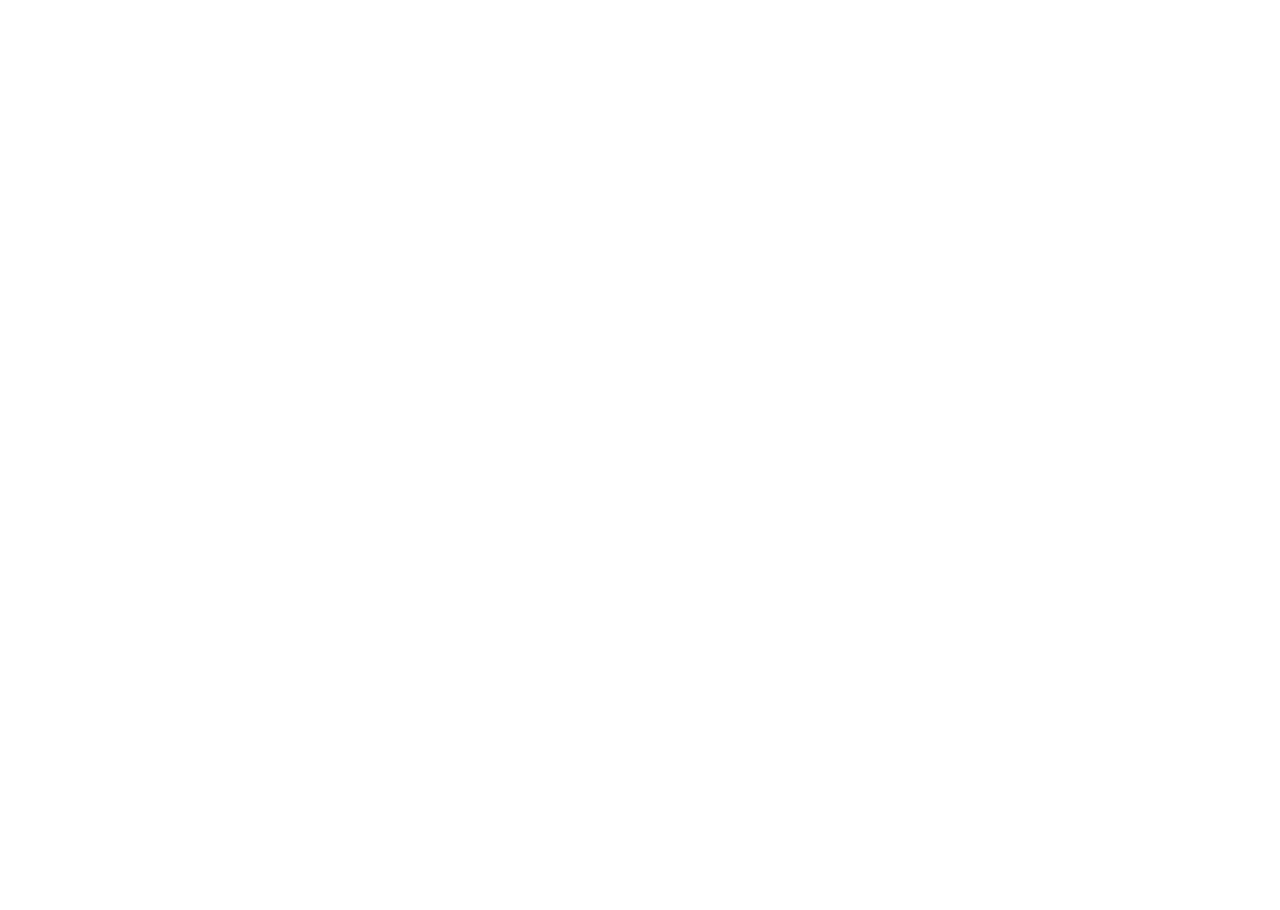
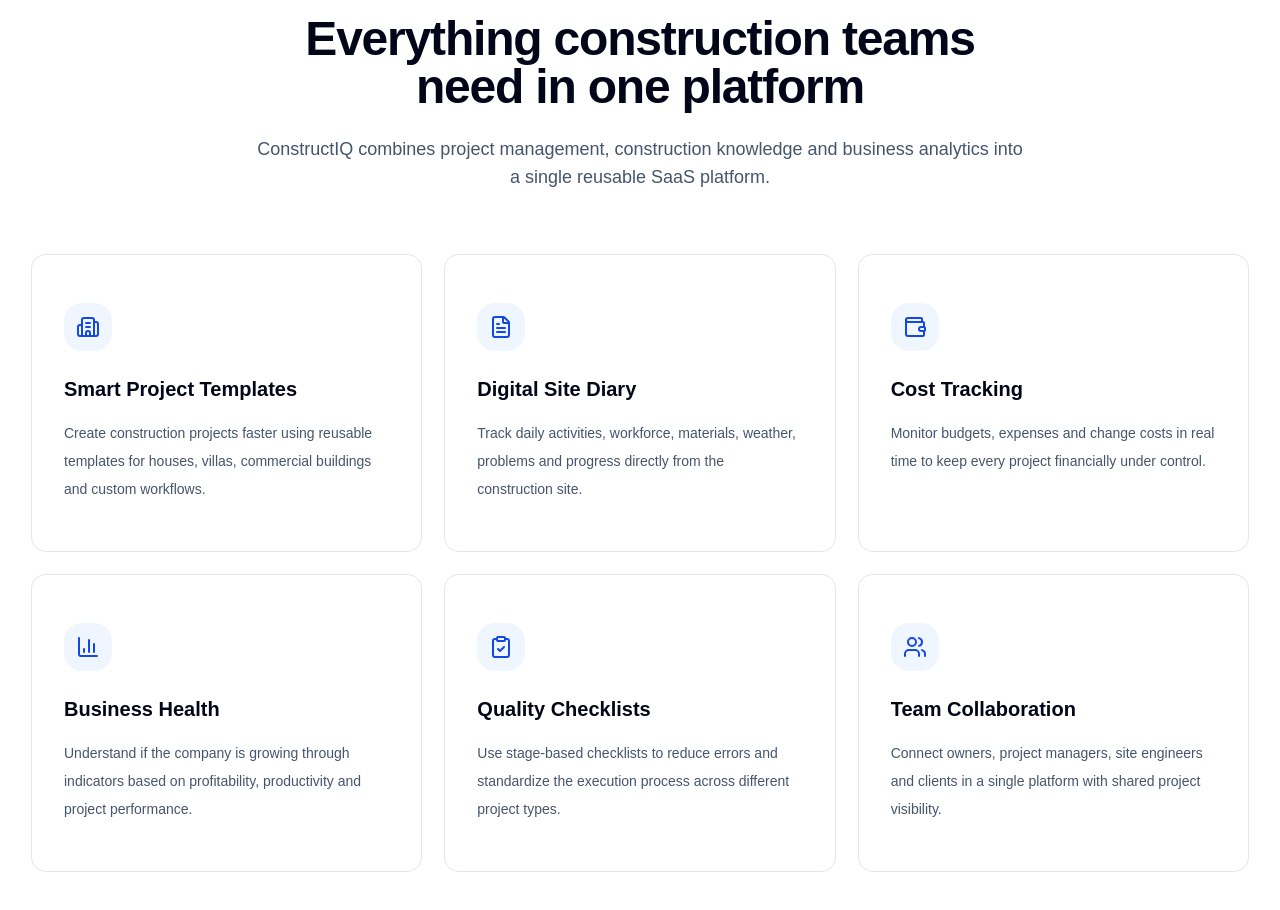
Before and after one commit to Manucu/ConstructIQ, a React (Vite) app in the folder frontend/: page / in a window 1280 px wide. Shown: the part 980-1890 px from the top of the page. Before the commit the page ends 863 px from the top, so only its background shows below. Built offline with nearby package versions, Linux system fonts and the light colour scheme.

Commit message:
Add landing page features section

```diff
--- a/frontend/src/components/common/Container.tsx
+++ b/frontend/src/components/common/Container.tsx
@@ -1,14 +1,21 @@
-import type { ReactNode } from "react";
+import type { ComponentPropsWithoutRef } from "react";
 import { cn } from "@/lib/utils";
 
-interface ContainerProps {
-  children: ReactNode;
-  className?: string;
-}
+type ContainerProps = ComponentPropsWithoutRef<"div">;
 
-export function Container({ children, className }: ContainerProps) {
+export function Container({
+  className,
+  children,
+  ...props
+}: ContainerProps) {
   return (
-    <div className={cn("mx-auto w-full max-w-7xl px-6 lg:px-8", className)}>
+    <div
+      className={cn(
+        "mx-auto w-full max-w-7xl px-6 lg:px-8",
+        className
+      )}
+      {...props}
+    >
       {children}
     </div>
   );
--- a/frontend/src/components/common/Section.tsx
+++ b/frontend/src/components/common/Section.tsx
@@ -1,11 +1,19 @@
-import type { ReactNode } from "react";
+import type { ComponentPropsWithoutRef } from "react";
 import { cn } from "@/lib/utils";
 
-interface SectionProps {
-  children: ReactNode;
-  className?: string;
+type SectionProps = ComponentPropsWithoutRef<"section">;
+
+export function Section({
+  children,
+  className,
+  ...props
+}: SectionProps) {
+  return (
+    <section
+      className={cn("py-24", className)}
+      {...props}
+    >
+      {children}
+    </section>
+  );
 }
-
-export function Section({ children, className }: SectionProps) {
-  return <section className={cn("py-24", className)}>{children}</section>;
-}
--- a/frontend/src/features/landing/sections/Features.tsx
+++ b/frontend/src/features/landing/sections/Features.tsx
@@ -0,0 +1,100 @@
+import {
+  BarChart3,
+  Building2,
+  ClipboardCheck,
+  FileText,
+  Users,
+  Wallet,
+} from "lucide-react";
+import { Card, CardContent } from "@/components/ui/card";
+import { Container } from "@/components/common/Container";
+import { Section } from "@/components/common/Section";
+
+const features = [
+  {
+    icon: Building2,
+    title: "Smart Project Templates",
+    description:
+      "Create construction projects faster using reusable templates for houses, villas, commercial buildings and custom workflows.",
+  },
+  {
+    icon: FileText,
+    title: "Digital Site Diary",
+    description:
+      "Track daily activities, workforce, materials, weather, problems and progress directly from the construction site.",
+  },
+  {
+    icon: Wallet,
+    title: "Cost Tracking",
+    description:
+      "Monitor budgets, expenses and change costs in real time to keep every project financially under control.",
+  },
+  {
+    icon: BarChart3,
+    title: "Business Health",
+    description:
+      "Understand if the company is growing through indicators based on profitability, productivity and project performance.",
+  },
+  {
+    icon: ClipboardCheck,
+    title: "Quality Checklists",
+    description:
+      "Use stage-based checklists to reduce errors and standardize the execution process across different project types.",
+  },
+  {
+    icon: Users,
+    title: "Team Collaboration",
+    description:
+      "Connect owners, project managers, site engineers and clients in a single platform with shared project visibility.",
+  },
+];
+
+export function Features() {
+  return (
+    <Section id="features" className="bg-white">
+      <Container>
+        <div className="mx-auto max-w-3xl text-center">
+          <p className="text-sm font-semibold uppercase tracking-[0.25em] text-blue-700">
+            Features
+          </p>
+
+          <h2 className="mt-4 text-4xl font-bold tracking-tight text-slate-950 sm:text-5xl">
+            Everything construction teams need in one platform
+          </h2>
+
+          <p className="mt-6 text-lg text-slate-600">
+            ConstructIQ combines project management, construction knowledge and
+            business analytics into a single reusable SaaS platform.
+          </p>
+        </div>
+
+        <div className="mt-16 grid gap-6 md:grid-cols-2 lg:grid-cols-3">
+          {features.map((feature) => {
+            const Icon = feature.icon;
+
+            return (
+              <Card
+                key={feature.title}
+                className="border-slate-200 bg-white transition hover:-translate-y-1 hover:shadow-xl"
+              >
+                <CardContent className="p-8">
+                  <div className="mb-6 flex h-12 w-12 items-center justify-center rounded-2xl bg-blue-50 text-blue-700">
+                    <Icon className="h-6 w-6" />
+                  </div>
+
+                  <h3 className="text-xl font-bold text-slate-950">
+                    {feature.title}
+                  </h3>
+
+                  <p className="mt-4 leading-7 text-slate-600">
+                    {feature.description}
+                  </p>
+                </CardContent>
+              </Card>
+            );
+          })}
+        </div>
+      </Container>
+    </Section>
+  );
+}
--- a/frontend/src/pages/LandingPage.tsx
+++ b/frontend/src/pages/LandingPage.tsx
@@ -1,10 +1,12 @@
 import { PublicLayout } from "@/components/layout/PublicLayout";
 import { Hero } from "@/features/landing/sections/Hero";
+import { Features } from "@/features/landing/sections/Features";
 
 export function LandingPage() {
   return (
     <PublicLayout>
       <Hero />
+      <Features />
     </PublicLayout>
   );
 }
```
